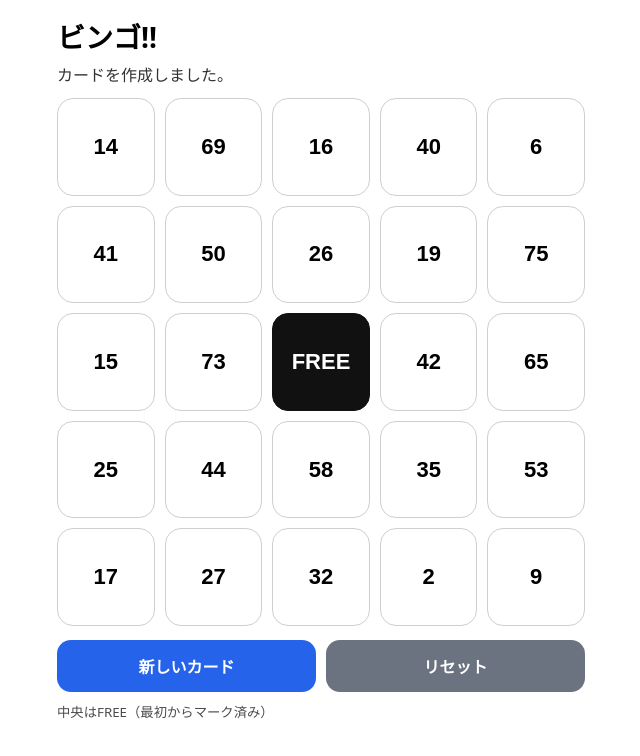
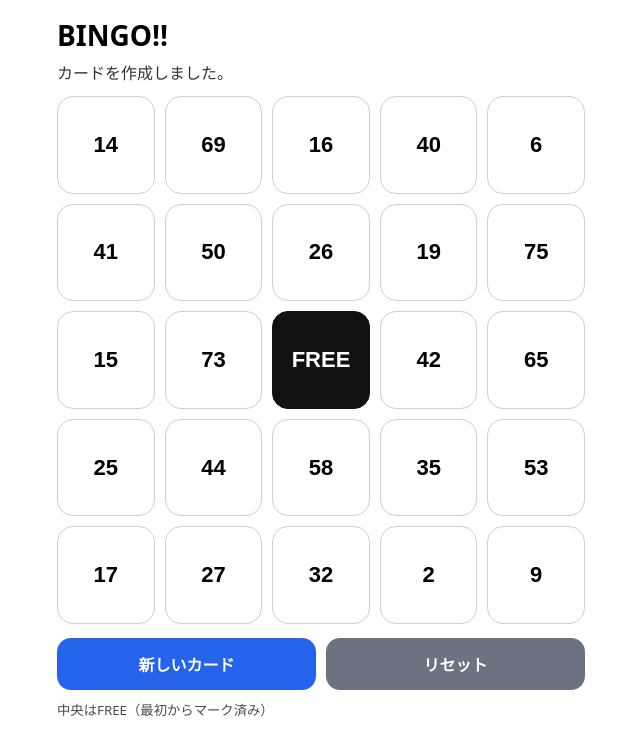
Before and after one commit to natsuki1585/bingo, a plain HTML site: page index.html in a window 1280 px wide. Shown: the whole page, without its empty margins (319-959 px from the left). Drawn offline with Linux system fonts and the light colour scheme.

Commit message:
change title to BINGO!!

```diff
--- a/index.html
+++ b/index.html
@@ -9,7 +9,7 @@
 <body>
   <main class="app">
     <header class="header">
-      <h1>ビンゴ!!</h1>
+      <h1>BINGO!!</h1>
       <p id="status" class="status">カードを作成しました。</p>
     </header>
 
```
